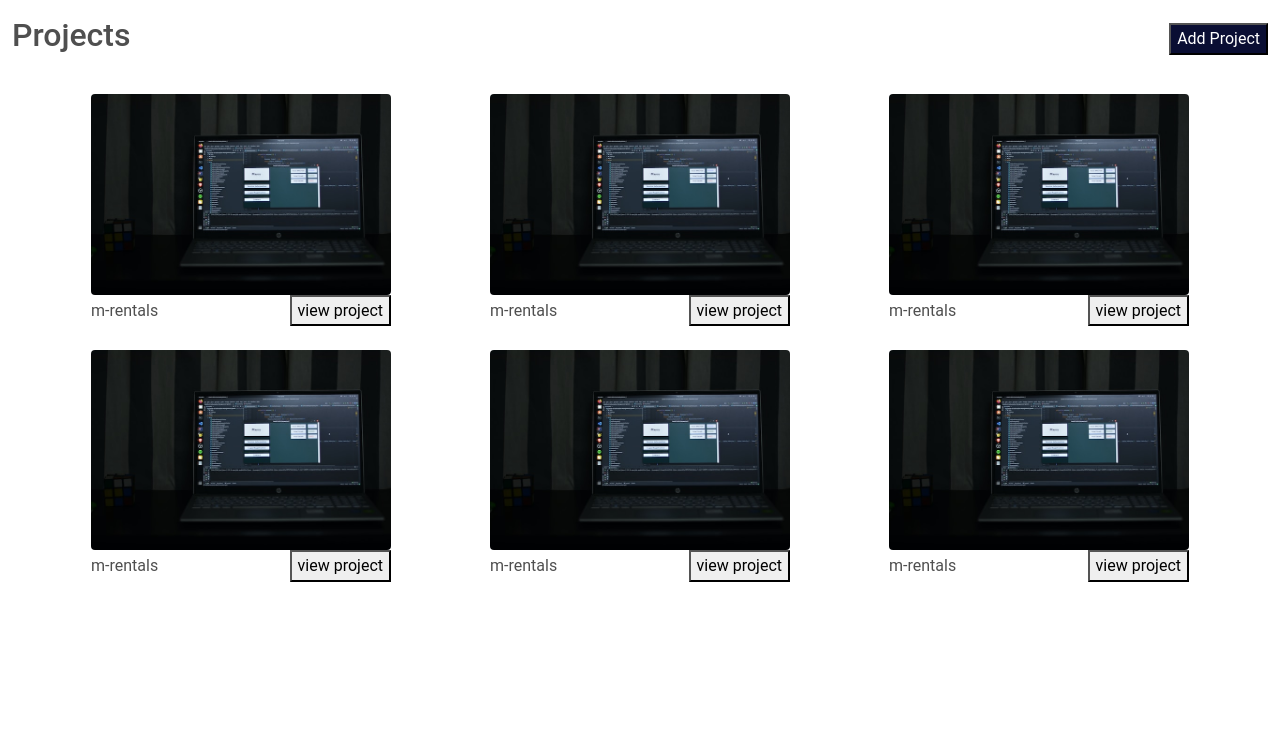
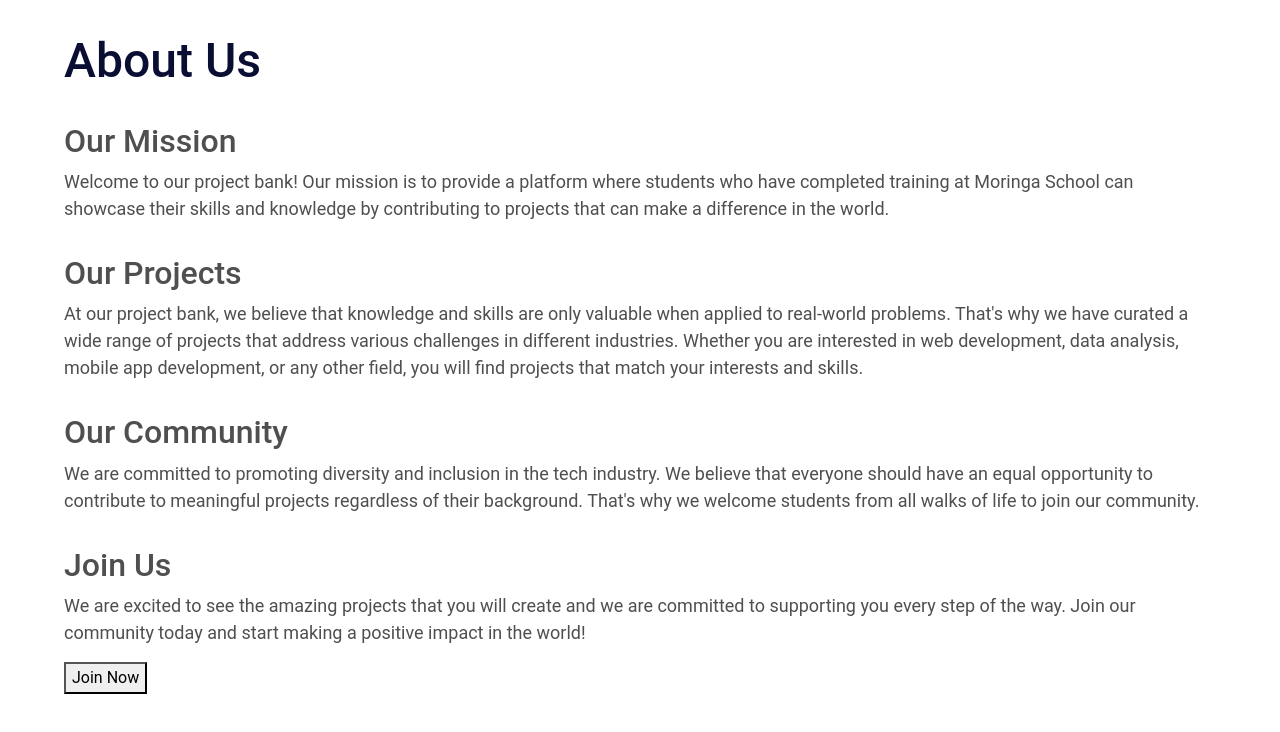
Before and after one commit to joanne-cmd/project-bank2, a React (Create React App) app: page / in a window 1280 px wide. Shown: the top 732 px of the page. Built offline with nearby package versions, Linux system fonts and the light colour scheme.

Commit message:
Add about us page with its style

```diff
--- a/src/App.js
+++ b/src/App.js
@@ -22,13 +22,14 @@
 import { BrowserRouter, Routes, Route } from 'react-router-dom';
 import Landingpage from './components/landingpage/landingpage';
 import Project from './components/Projects/project';
+import About from './components/About/about'
 // import other components as needed
 
 function App() {
   return (
     <BrowserRouter>
       <Routes>
-        <Route path="/" element={<Project />} />
+        <Route path="/" element={<About us />} />
         {/* Add other routes for your application */}
       </Routes>
     </BrowserRouter>
--- /dev/null
+++ b/src/components/About/about.css
@@ -0,0 +1,53 @@
+body {
+    background-color: #1c2331;
+    color: #fff;
+  }
+
+  .about-container {
+    text-align: left;
+    position: relative;
+    width: 90%;
+    margin: 0 auto;
+    height: 100%;
+  }
+
+  .about-container h1 {
+    color: #0A0E33;
+    font-size: 48px;
+    margin: 32px 0;
+  }
+
+  .about-container p {
+    font-size: 18px;
+    line-height: 1.5;
+  }
+
+  .about-container section {
+    margin-bottom: 32px;
+  }
+
+  .about-container a {
+    color: #007bff;
+  }
+
+  .about-container a:hover {
+    color: #fff;
+  }
+
+  .about-container ul {
+    list-style: none;
+    margin: 0;
+    padding: 0;
+  }
+
+  .about-container li {
+    margin-bottom: 16px;
+  }
+
+  .about-container li:before {
+    content: '\2022';
+    color: #007bff;
+    display: inline-block;
+    width: 1em;
+    margin-left: -1em;
+  }
--- /dev/null
+++ b/src/components/About/about.js
@@ -0,0 +1,31 @@
+import React from 'react';
+import './about.css';
+
+function AboutUs () {
+	return (
+		<div className="about-container">
+			<h1 className="about-header">About Us</h1>
+			<div className="about-content">
+				<section>
+					<h2 className="about-subheader">Our Mission</h2>
+					<p>Welcome to our project bank! Our mission is to provide a platform where students who have completed training at Moringa School can showcase their skills and knowledge by contributing to projects that can make a difference in the world.</p>
+				</section>
+				<section>
+					<h2 className="about-subheader">Our Projects</h2>
+					<p>At our project bank, we believe that knowledge and skills are only valuable when applied to real-world problems. That's why we have curated a wide range of projects that address various challenges in different industries. Whether you are interested in web development, data analysis, mobile app development, or any other field, you will find projects that match your interests and skills.</p>
+				</section>
+				<section>
+					<h2 className="about-subheader">Our Community</h2>
+					<p>We are committed to promoting diversity and inclusion in the tech industry. We believe that everyone should have an equal opportunity to contribute to meaningful projects regardless of their background. That's why we welcome students from all walks of life to join our community.</p>
+				</section>
+				<section>
+					<h2 className="about-subheader">Join Us</h2>
+					<p>We are excited to see the amazing projects that you will create and we are committed to supporting you every step of the way. Join our community today and start making a positive impact in the world!</p>
+					<button className="about-cta">Join Now</button>
+				</section>
+			</div>
+		</div>
+	);
+}
+
+export default AboutUs;
```
